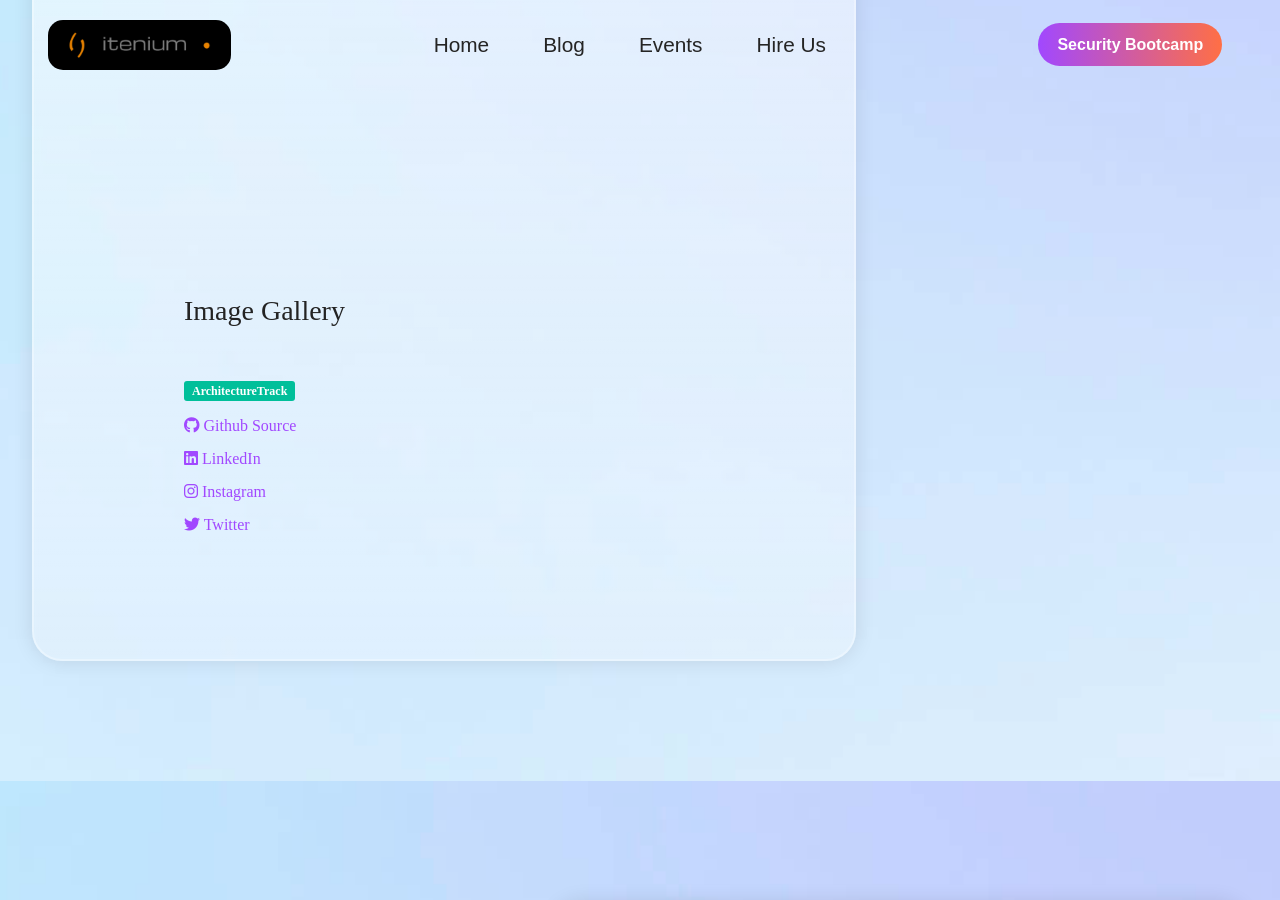
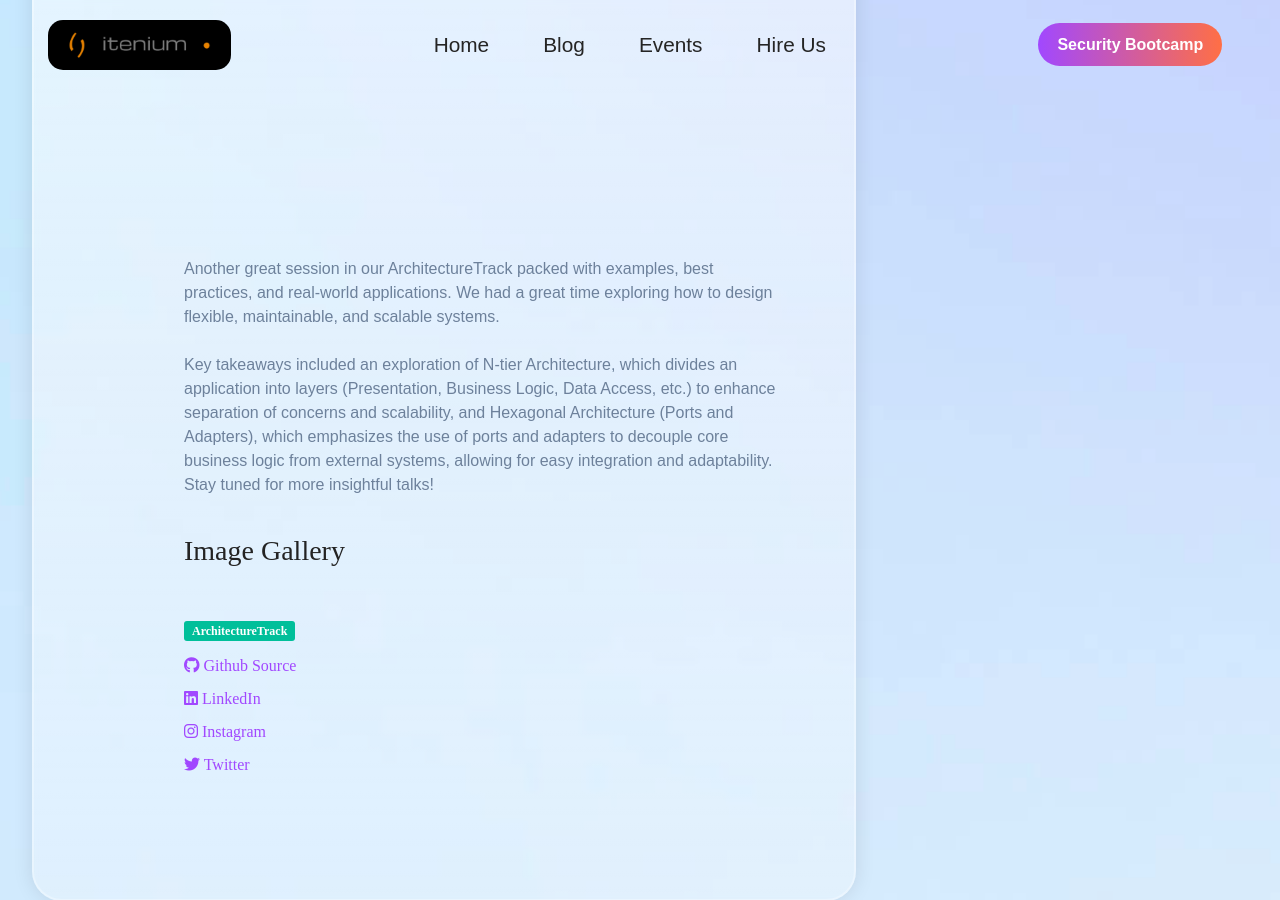
Before and after one commit to itenium-be/Competence-Center, a Jekyll site: the page built from pages/events.html, in a window 1280 px wide and 900 px high, scrolled down 2084 px. Built offline with Jekyll 4.4.1, drawn with Linux system fonts in a browser that asks for light colours; some web fonts are replaced.

Commit message:
Updated the summary

```diff
--- a/_data/events.yml
+++ b/_data/events.yml
@@ -9,7 +9,19 @@
   date: 2024-06-20
   track: "ArchitectureTrack"
   summary: >
-
+   Another great session in our ArchitectureTrack packed
+   with examples, best practices, and real-world applications.
+   We had a great time exploring how to design flexible,
+   maintainable, and scalable systems.
+   <br><br>
+   Key takeaways included an exploration of N-tier Architecture,
+   which divides an application into layers (Presentation,
+   Business Logic, Data Access, etc.) to enhance separation of
+   concerns and scalability, and Hexagonal Architecture
+   (Ports and Adapters), which emphasizes the use of ports and
+   adapters to decouple core business logic from external systems,
+   allowing for easy integration and adaptability.
+   Stay tuned for more insightful talks!
   level: Introduction
   duration: "4h"
   image:
```
